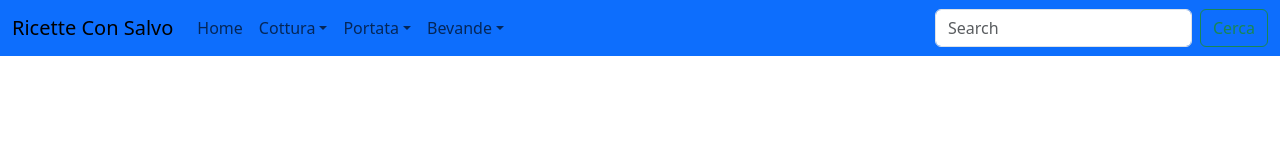
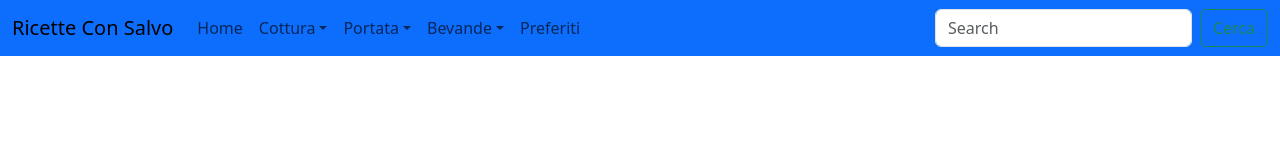
Before and after one commit to Salvatore-12/my-recipe-frontend, a React (Create React App) app: page / in a window 1280 px wide. Shown: the top 160 px of the page. Built offline with nearby package versions, Linux system fonts and the light colour scheme.

Commit message:
sistemazione navbar

```diff
--- a/src/components/MyNavbar.jsx
+++ b/src/components/MyNavbar.jsx
@@ -1,30 +1,27 @@
 import { Button, Container, Form, Nav, Navbar, NavDropdown } from "react-bootstrap";
+import { Link } from "react-router-dom";
 
 const MyNavbar =() => {
     return (
-        <Navbar  bg="primary" data-bs-theme="light">
+      <Navbar bg="primary" data-bs-theme="light">
       <Container fluid>
-            <Navbar.Brand href="#">Ricette Con Salvo</Navbar.Brand>
+          <Navbar.Brand as={Link} to="/">Ricette Con Salvo</Navbar.Brand>
           <Navbar.Toggle aria-controls="navbarScroll" />
-            <Navbar.Collapse id="navbarScroll" >
-              <Nav
-                className="me-auto my-2 my-lg-0"
-                style={{ maxHeight: '100px' }}
-                navbarScroll
-              >
-                <Nav.Link href="/Bollitura">Home</Nav.Link>
+          <Navbar.Collapse id="navbarScroll">
+              <Nav className="me-auto my-2 my-lg-0" style={{ maxHeight: '100px' }} navbarScroll>
+                  <Nav.Link as={Link} to="/Bollitura">Home</Nav.Link>
                   <NavDropdown title="Cottura">
-                  <NavDropdown.Item href="/al-forno" >
+                      <NavDropdown.Item as={Link} to="/al-forno">
                           al forno
                       </NavDropdown.Item>
                       <NavDropdown.Item href="#action4">
                           alla griglia
                       </NavDropdown.Item>
                       <NavDropdown.Divider />
-                  <NavDropdown.Item href="/Bollitura">
+                      <NavDropdown.Item as={Link} to="/Bollitura">
                           bollito
                       </NavDropdown.Item>
-                  <NavDropdown.Item href="/first-category">
+                      <NavDropdown.Item as={Link} to="/first-category">
                           fritto
                       </NavDropdown.Item>
                       <NavDropdown.Item href="#action5">
@@ -32,10 +29,10 @@ const MyNavbar =() => {
                       </NavDropdown.Item>
                   </NavDropdown>
                   <NavDropdown title="Portata">
-                  <NavDropdown.Item href="/DishCategory-Appetizer" >
+                      <NavDropdown.Item as={Link} to="/DishCategory-Appetizer">
                           Antipasto
                       </NavDropdown.Item>
-                  <NavDropdown.Item href="/first-course">
+                      <NavDropdown.Item as={Link} to="/first-course">
                           Primo
                       </NavDropdown.Item>
                       <NavDropdown.Divider />
@@ -47,14 +44,10 @@ const MyNavbar =() => {
                       </NavDropdown.Item>
                   </NavDropdown>
                   <NavDropdown title="Bevande" id="navbarScrollingDropdown">
-                <NavDropdown.Item href="#action3">
-                  Alcolici
-                </NavDropdown.Item>
-                <NavDropdown.Item href="#action3">
-                  Analcolici
-                </NavDropdown.Item>
-
+                      <NavDropdown.Item href="#action3">Alcolici</NavDropdown.Item>
+                      <NavDropdown.Item href="#action3">Analcolici</NavDropdown.Item>
                   </NavDropdown>
+                  <Nav.Link as={Link} to="/preferiti">Preferiti</Nav.Link>
               </Nav>
               <Form className="d-flex">
                   <Form.Control
```
Lines whose indentation alone changed are shown as unchanged.
